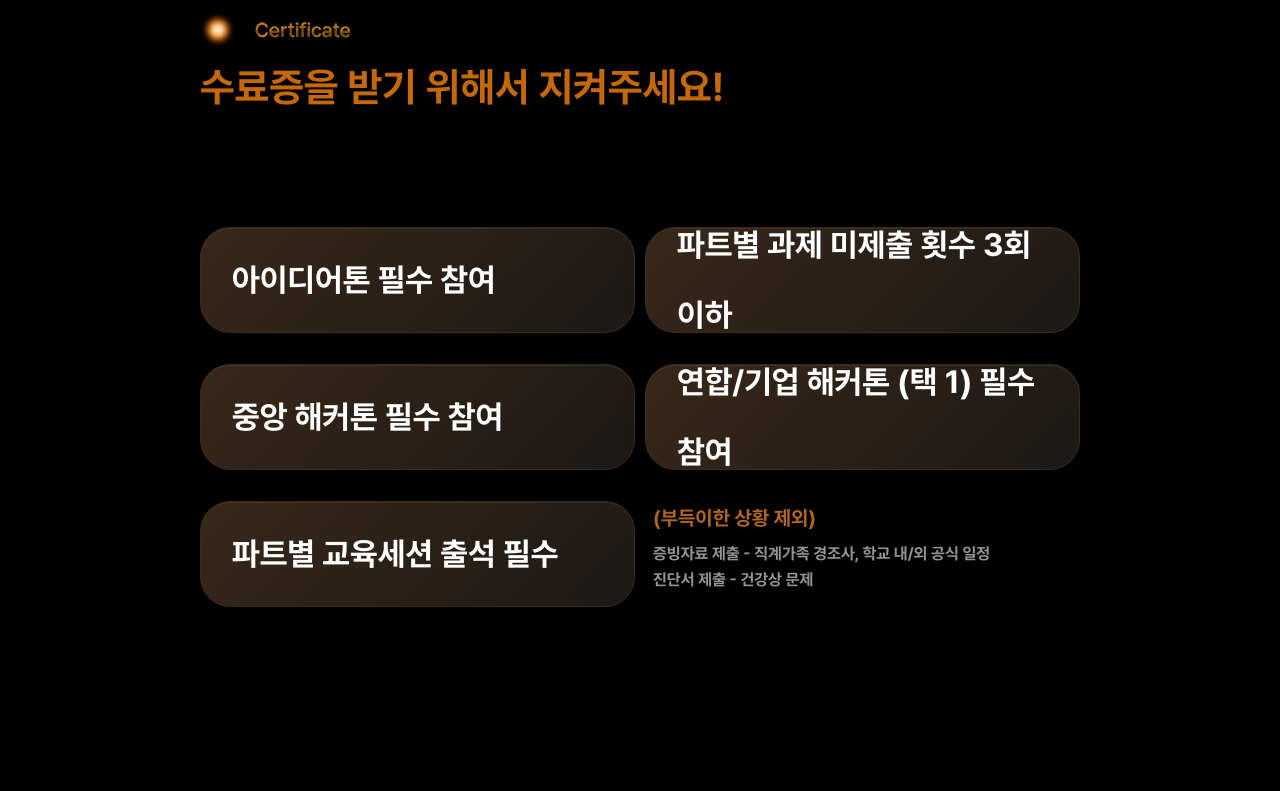
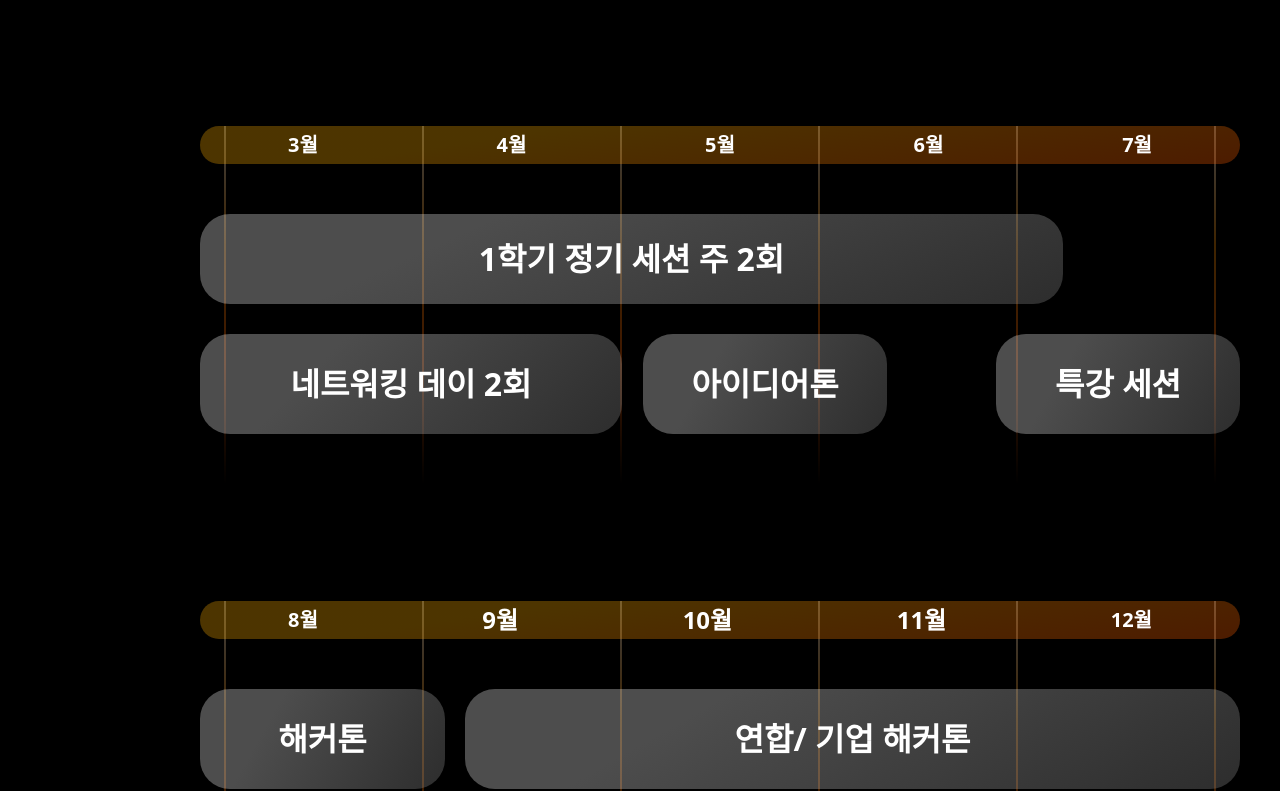
Before and after one commit to chominseo0723/yu-likelion-14th-homepage, a React (Vite) app: page /recruit in a window 1280 px wide. Shown: the part 3993-4784 px from the top of the page. Built offline with nearby package versions, Linux system fonts and the light colour scheme; a web font is replaced by a local one.

Commit message:
faet: Recruit 연간 계획 컴포넌트 생성
- Recruit 연간 계획 컴포넌트 생성

```diff
--- a/src/components/Recruit/AnnualSchedule.jsx
+++ b/src/components/Recruit/AnnualSchedule.jsx
@@ -1,9 +1,273 @@
-import React from 'react'
+import React from "react";
+import light from "/src/assets/star.svg";
+import { mediumStyle, titleStyle } from "../../styles/typography";
+
+const sectionLabelStyle = {
+	...mediumStyle,
+	fontSize: "20px",
+	fontStyle: "normal",
+	background: "linear-gradient(131.092deg, #FF900080 0.6854%, #FF5E0080 97.057%)",
+	backgroundClip: "text",
+	WebkitBackgroundClip: "text",
+	WebkitTextFillColor: "transparent",
+	WebkitTextStrokeWidth: "0.1px",
+	WebkitTextStrokeColor: "#FFAF01",
+	textShadow: "0 4px 1.8px #00000080",
+};
 
 const AnnualSchedule = () => {
-  return (
-	<div>AnnualSchedule</div>
-  )
-}
+	const gridWidth = 1040;
+	const lineSpanWidth = 1010;
+	const gridInset = (gridWidth - lineSpanWidth) / 2;
+	const gridHeight = 358.418;
+	const blockGap = 116.16;
+	const secondBlockOffset = gridHeight + blockGap;
+	const sessionTextStyle = {
+		fontSize: "32px",
+		lineHeight: "50px",
+		fontWeight: 700,
+		color: "#FFFFFF",
+	};
 
-export default AnnualSchedule
+	return (
+		<section className="relative w-full px-[200px] pb-0 box-border overflow-hidden">
+			<div className="relative w-full max-w-[1040px] mx-auto">
+				<div className="flex w-full max-w-[632.6772px] h-[35.6772px] items-center gap-[19px] text-left pt-[120px]">
+					<img src={light} alt="annual schedule" style={{ width: "35.6772px", height: "35.6772px" }} />
+					<span style={sectionLabelStyle}>Annual schedule</span>
+				</div>
+
+				<div className="mt-[27.16px]">
+					<p
+						className="w-full max-w-[598px] h-[60px] m-0"
+						style={{
+							...titleStyle,
+							fontSize: "40px",
+							lineHeight: "60px",
+							color: "#C56908",
+						}}
+					>
+						1년 동안 이렇게 함께해요
+					</p>
+				</div>
+
+			<div
+				className="relative mt-[116.16px]"
+				style={{
+					width: `${gridWidth}px`,
+					height: `${secondBlockOffset + gridHeight}px`,
+					zIndex: 0,
+				}}
+			>
+				{/* 세로 그리드 선*/}
+				<div className="absolute inset-0" style={{ zIndex: -1 }}>
+					{[0, secondBlockOffset].map((offset, groupIndex) => (
+						<div
+							key={groupIndex}
+							className="absolute left-0"
+							style={{ top: `${offset}px` }}
+						>
+							<div
+								className="flex"
+								style={{
+									width: `${lineSpanWidth}px`,
+									marginLeft: `${gridInset}px`,
+									gap: "178px",
+								}}
+							>
+								{[0, 1, 2, 3, 4, 5].map((index) => (
+									<div
+										key={index}
+										className="relative"
+										style={{
+											width: "20px",
+											height: `${gridHeight}px`,
+										}}
+									>
+										<div
+											className="absolute"
+											style={{
+												left: "50%",
+												top: 0,
+												transform: "translateX(-50%) scaleX(0.5)",
+												transformOrigin: "center",
+												width: "1px",
+												height: `${gridHeight}px`,
+												background: "linear-gradient(to bottom, #FFFFFF, #FF9000, #FF5E00, #000000)",
+											}}
+										/>
+									</div>
+								))}
+							</div>
+						</div>
+					))}
+				</div>
+
+				{/* 상단 월별 레이블 영역 */}
+				<div
+					className="relative flex items-center justify-center"
+					style={{
+						width: `${gridWidth}px`,
+						height: "38px",
+						borderRadius: "30px",
+						background: "linear-gradient(170.86deg, #FFAE004D 28.724%, #FF5E004D 97.77%)",
+						zIndex: 1,
+					}}
+				>
+					<div
+						className="flex items-start justify-between text-center"
+						style={{
+							width: "864px",
+							padding: "0",
+							fontSize: "20px",
+							fontWeight: 700,
+							color: "#FFFFFF",
+							lineHeight: "50px",
+						}}
+					>
+						{["3월", "4월", "5월", "6월", "7월"].map((month) => (
+							<p key={month} className="m-0">
+								{month}
+							</p>
+						))}
+					</div>
+				</div>
+
+				{/* 이벤트 박스들 */}
+				<div
+					className="absolute flex items-center justify-center"
+					style={{
+						left: "0px",
+						top: "88px",
+						width: "863px",
+						height: "90px",
+						background: "linear-gradient(155.334deg, #FFFFFF4D 28.724%, #9999994D 97.77%)",
+						borderRadius: "30px",
+						zIndex: 20,
+					}}
+				>
+					<span style={sessionTextStyle}>1학기 정기 세션 주 2회</span>
+				</div>
+
+				<div
+					className="absolute flex items-center justify-center"
+					style={{
+						left: "0px",
+						top: "208px",
+						width: "422px",
+						height: "100px",
+						background: "linear-gradient(133.781deg, #FFFFFF4D 28.724%, #9999994D 97.77%)",
+						borderRadius: "30px",
+						zIndex: 20,
+					}}
+				>
+					<span style={sessionTextStyle}>네트워킹 데이 2회</span>
+				</div>
+
+				<div
+					className="absolute flex items-center justify-center"
+					style={{
+						left: "443px",
+						top: "208px",
+						width: "244px",
+						height: "100px",
+						background: "linear-gradient(118.991deg, #FFFFFF4D 28.724%, #9999994D 97.77%)",
+						borderRadius: "30px",
+						zIndex: 20,
+					}}
+				>
+					<span style={sessionTextStyle}>아이디어톤</span>
+				</div>
+
+				<div
+					className="absolute flex items-center justify-center"
+					style={{
+						left: "796px",
+						top: "208px",
+						width: "244px",
+						height: "100px",
+						background: "linear-gradient(118.991deg, #FFFFFF4D 28.724%, #9999994D 97.77%)",
+						borderRadius: "30px",
+						zIndex: 20,
+					}}
+				>
+					<span style={sessionTextStyle}>특강 세션</span>
+				</div>
+
+				{/* 하단 월별 레이블 영역 */}
+				<div
+					className="absolute flex items-center justify-center"
+					style={{
+						top: `${secondBlockOffset}px`,
+						left: "0px",
+						width: `${gridWidth}px`,
+						height: "38px",
+						borderRadius: "30px",
+						background: "linear-gradient(170.86deg, #FFAE004D 28.724%, #FF5E004D 97.77%)",
+						zIndex: 1,
+					}}
+				>
+					<div
+						className="flex items-center justify-between text-center"
+						style={{
+							width: "864px",
+							padding: "0",
+							fontWeight: 700,
+							color: "#FFFFFF",
+							lineHeight: "50px",
+						}}
+					>
+						<p className="m-0" style={{ fontSize: "20px" }}>
+							8월
+						</p>
+						<p className="m-0" style={{ fontSize: "24px" }}>
+							9월
+						</p>
+						<p className="m-0" style={{ fontSize: "24px" }}>
+							10월
+						</p>
+						<p className="m-0" style={{ fontSize: "24px" }}>
+							11월
+						</p>
+						<p className="m-0" style={{ fontSize: "20px" }}>
+							12월
+						</p>
+					</div>
+				</div>
+
+				<div
+					className="absolute flex items-center justify-center"
+					style={{
+						left: "0px",
+						top: `${secondBlockOffset + 88}px`,
+						width: "245px",
+						height: "100px",
+						background: "linear-gradient(119.09deg, #FFFFFF4D 28.724%, #9999994D 97.77%)",
+						borderRadius: "30px",
+						zIndex: 20,
+					}}
+				>
+					<span style={sessionTextStyle}>해커톤</span>
+				</div>
+
+				<div
+					className="absolute flex items-center justify-center"
+					style={{
+						left: "265px",
+						top: `${secondBlockOffset + 88}px`,
+						width: "775px",
+						height: "100px",
+						background: "linear-gradient(150.395deg, #FFFFFF4D 28.724%, #9999994D 97.77%)",
+						borderRadius: "30px",
+						zIndex: 20,
+					}}
+				>
+					<span style={sessionTextStyle}>연합/ 기업 해커톤</span>
+				</div>
+			</div>
+			</div>
+		</section>
+	);
+};
+
+export default AnnualSchedule;
--- a/src/components/Recruit/RequiredParticipation.jsx
+++ b/src/components/Recruit/RequiredParticipation.jsx
@@ -22,7 +22,7 @@ const sectionLabelStyle = {
 
 const RequiredParticipation = () => {
 	return (
-		<section className="relative w-full px-[200px] pb-[140px] box-border overflow-hidden">
+		<section className="relative w-full px-[200px] pb-[140px] mt-[353.89px] box-border overflow-hidden">
 			<div className="relative w-full max-w-[1040px] mx-auto">
 				<div className="flex w-full max-w-[632.6772px] h-[35.6772px] items-center gap-[19px] text-left pt-[120px]">
 					<img src={light} alt="star" style={{ width: "35.6772px", height: "35.6772px" }} />
--- a/src/components/Recruit/schedule.jsx
+++ b/src/components/Recruit/schedule.jsx
@@ -17,7 +17,7 @@ const dateGradient = {
 const Schedule = () => {
 	return (
 		<section className="relative w-full px-[200px] pb-[140px] box-border overflow-hidden">
-			<div className="relative w-full max-w-[1040px] mt-[416.22px] mx-auto">
+			<div className="relative w-full max-w-[1040px] mt-[333px] mx-auto">
 				<div className="flex items-center text-left w-[632.6772px] h-[35.6772px] gap-[19px]">
 					<img src={light} alt="schedule" className="w-[35.6772px] h-[35.6772px] shrink-0" />
 					<span
```
